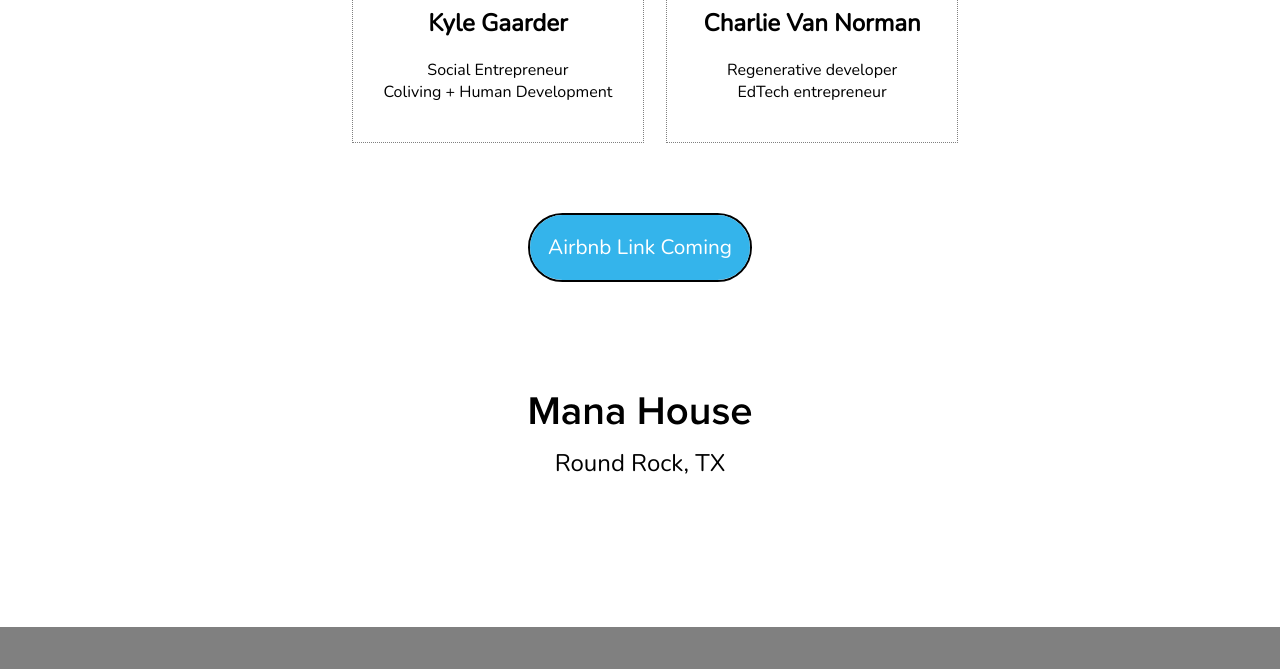
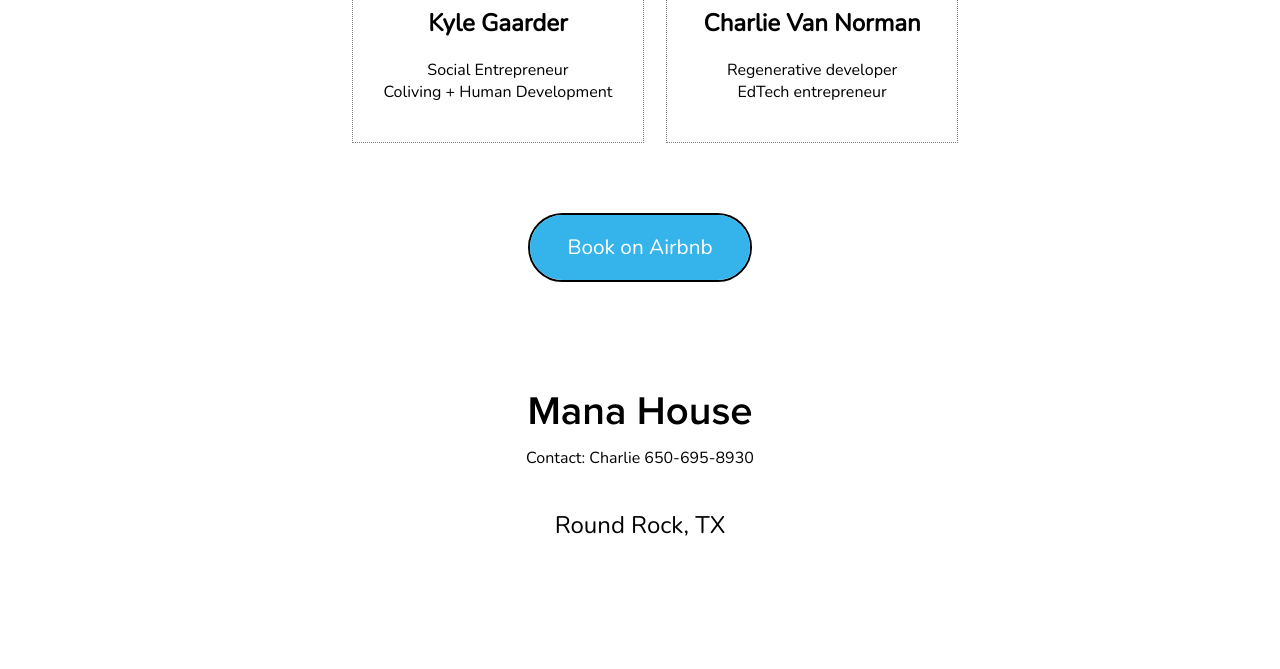
Before and after one commit to vannorman/manahouse, a Django app: page / in a window 1280 px wide. Shown: the part 3720-4389 px from the top of the page. Run offline with Django 3.2, Linux system fonts and the light colour scheme.

Commit message:
add charlie number

```diff
--- a/mana_house/templates/index.html
+++ b/mana_house/templates/index.html
@@ -149,12 +149,14 @@
 
     <br><br><br>
         <div class="booknow">
-            <a href="" target="_blank">Airbnb Link Coming Soon</a>
+            <a href="https://airbnb.com/rooms/843345672223944033" target="_blank">Book on Airbnb</a>
             <br>
             <a href="" target="_blank">M2M App Link Coming Soon</a>
+            <br>
         </div>
 
 
     <div class="title2">Mana House</div>
+    <div style="text-align:center;">Contact: Charlie 650-695-8930</div>
 <div id="footer"> Round Rock, TX </div>
 <script src="/static/js/faq.js"></script>
```
Also changed, not shown: static/img/1.jpg, static/img/kyle.jpg.
